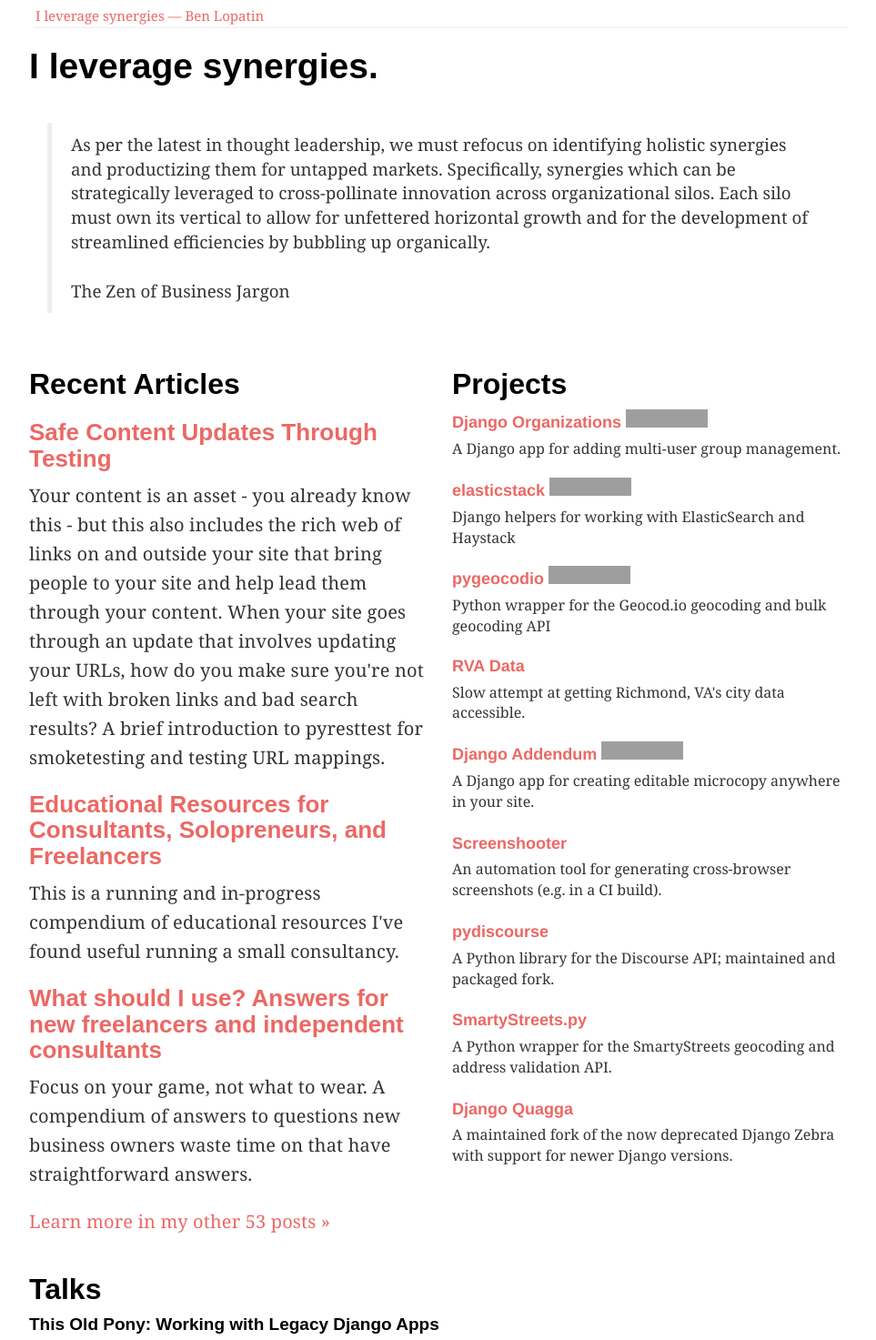
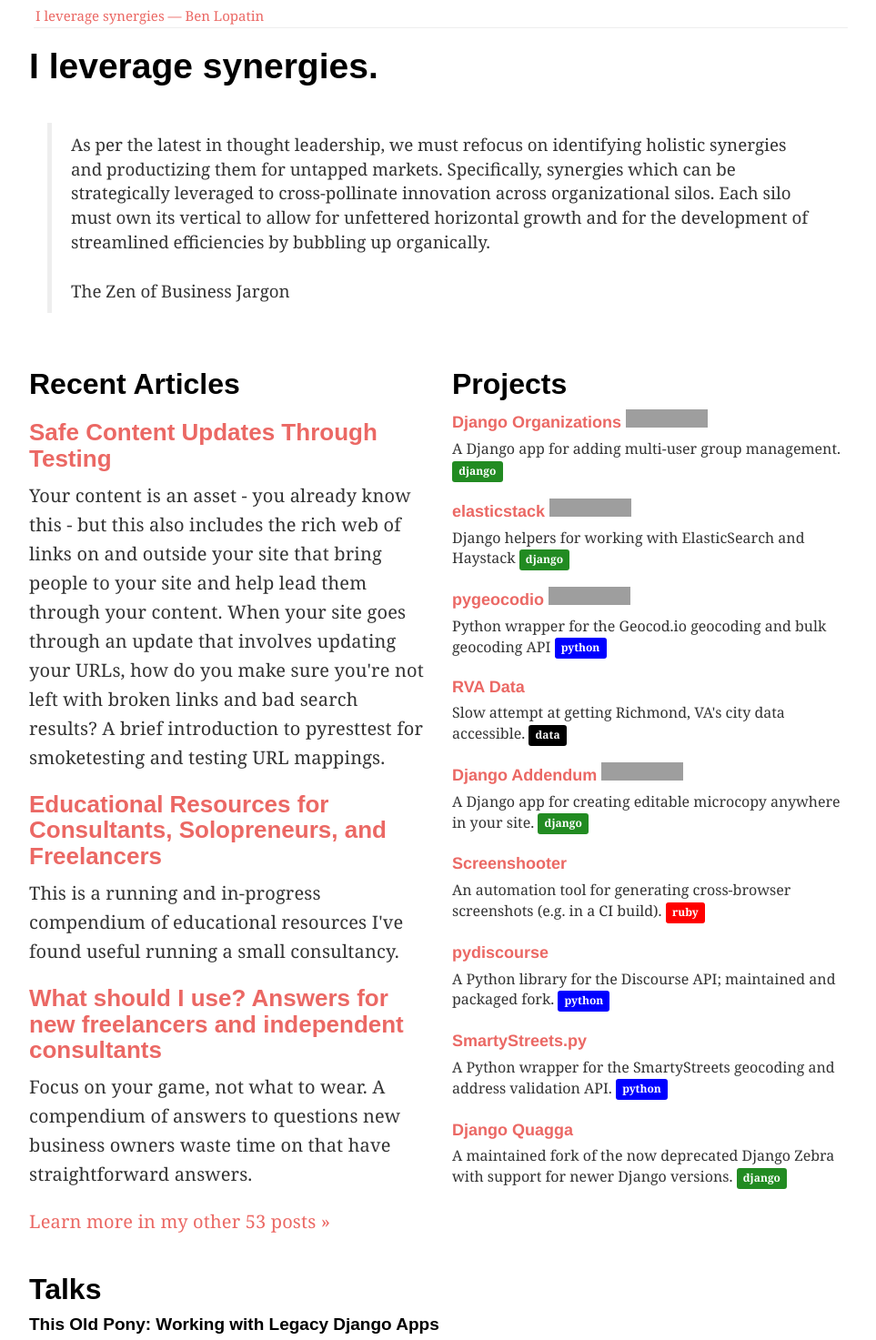
Before and after one commit to bennylope/bennylope.github.com, a Jekyll site: the page built from index.html, in a window 1280 px wide, cut to the strip 0-1473 px from the top of the page. Shown: the whole strip at 91% size, without its empty margins (158-1121 px from the left). Built offline with Jekyll 4.4.1, drawn with Linux system fonts in a browser that asks for light colours; some web fonts are replaced; the list of posts is cut into pages by our own code; comment, search, counter and statistics services are not loaded; grey boxes are pictures that could not be loaded.

Commit message:
Add project tech labeling

```diff
--- a/css/site.css
+++ b/css/site.css
@@ -20,6 +20,11 @@
 
 div#dj-book { background-color: #0bba0b; padding: 2rem; margin: 3rem 0 3rem 0; color: white; }
 div#dj-book a { color: #ffd401; }
+
+.project-django { background-color: forestgreen; }
+.project-python { background-color: blue; }
+.project-ruby { background-color: red; }
+.project-data { background-color: black; }
 
 section.intro { margin: 40px 20px ;}
 
--- a/index.html
+++ b/index.html
@@ -46,7 +46,7 @@
               {% endif %}
           </dt>
         <dd>
-          {{ project.summary }}
+          {{ project.summary }} <span class="label project-{{ project.type }}">{{ project.type }}</span>
         </dd>
       {% endfor %}
     </dl>
```
